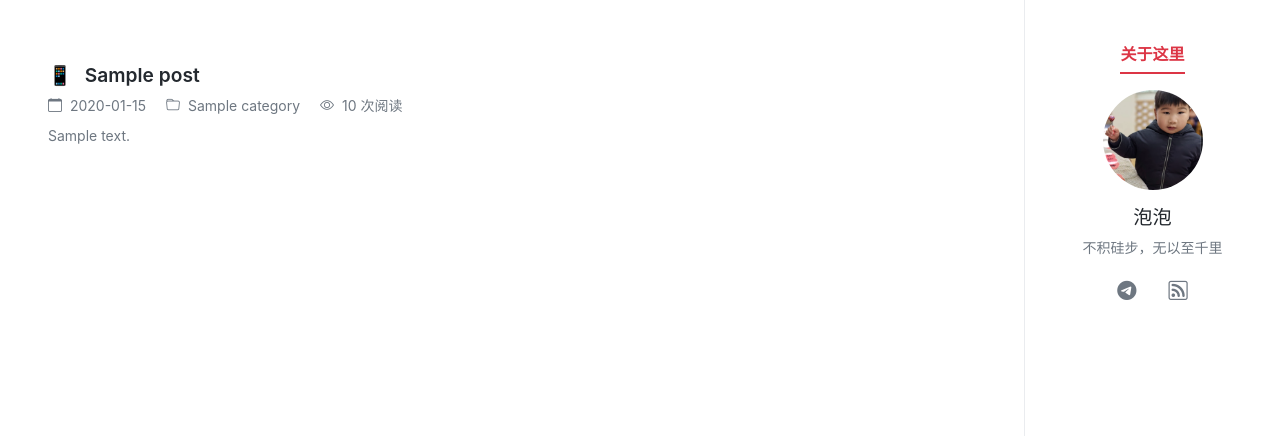
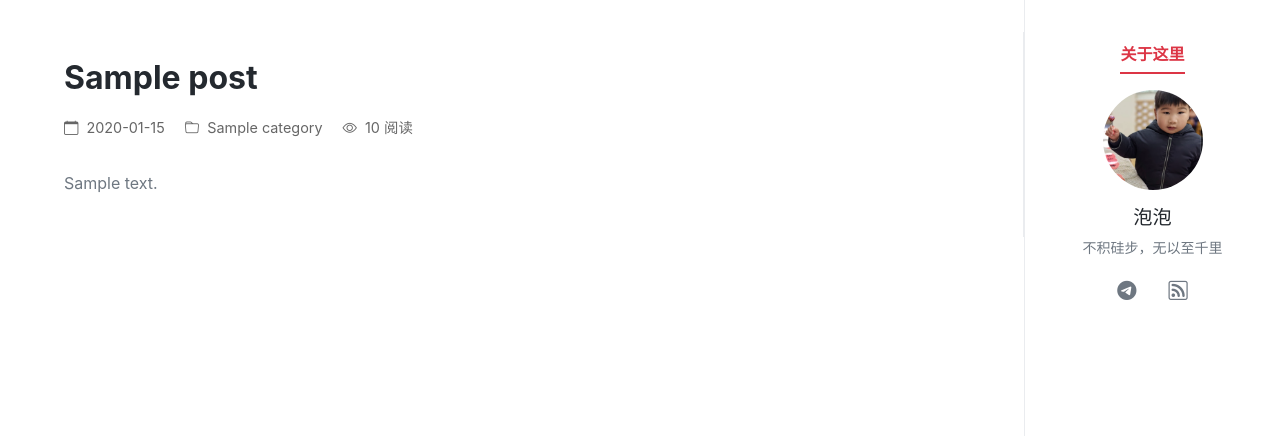
Before and after one commit to Strive-Sun/Blog, a Django app: page / in a window 1280 px wide. Shown: the part 51-487 px from the top of the page. Run offline with Django 4.2, Linux system fonts and the light colour scheme; tables that the repository leaves empty hold one stand-in row (values such as "Sample post"); some libraries are stand-ins or nearby versions.

Commit message:
删除标题图标

```diff
--- a/static/css/style.css
+++ b/static/css/style.css
@@ -32,10 +32,12 @@ body {
 /* 文章卡片样式 */
 .card {
     border: none;
-    border-bottom: 1px solid var(--border-color);
+    border-right: 1px solid var(--border-color);
     border-radius: 0;
-    margin: 0;
-    padding: 1rem;
+    padding: 1.5rem 2rem 1.5rem 2rem;
+    margin-bottom: 2rem;
+    background: #fff;
+    transition: all 0.3s ease;
 }
 
 .card:last-child {
@@ -43,7 +45,6 @@ body {
 }
 
 .card:hover {
-    border-color: var(--border-color);
     background-color: #f8f9fa;
 }
 
@@ -64,9 +65,10 @@ body {
 
 /* 文章元信息 */
 .post-meta {
-    color: var(--secondary-color);
-    font-size: 0.875rem;
-    margin-bottom: 0.5rem;
+    padding-left: 0;
+    color: #666;
+    font-size: 0.9rem;
+    margin-bottom: 1rem;
 }
 
 .post-meta span {
@@ -176,9 +178,25 @@ body {
 }
 
 /* 文章emoji图标 */
-.post-emoji {
-    font-size: 1.2rem;
-    margin-right: 0.5rem;
+.post-emoji,
+.article-title .post-emoji,
+.post-title .post-emoji,
+.card .post-emoji {
+    font-size: 2.8rem !important;
+    margin-right: 1rem;
+    vertical-align: middle;
+    display: inline-flex;
+    align-items: center;
+    position: relative;
+    top: -0.2rem;
+}
+
+.article-title .post-emoji {
+    font-size: 2.8rem !important;
+}
+
+.post-title .post-emoji {
+    font-size: 2.8rem !important;
 }
 
 /* 文章列表样式 */
@@ -247,8 +265,9 @@ body {
 
 /* 文章内容样式 */
 .post-content {
-    margin-top: 2rem;
+    padding-left: 0;
     line-height: 1.8;
+    color: var(--text-color);
 }
 
 .post-content p {
@@ -374,7 +393,7 @@ body {
 
 /* 主内容区域 */
 .main-content {
-    padding: 1rem;
+    padding: 1rem 0 1rem 2rem;
     margin: 0;
 }
 
@@ -589,11 +608,60 @@ body {
     white-space: nowrap;
 }
 
-.post-title {
+/* 文章标题和图标容器 */
+.article-header {
+    display: flex;
+    align-items: center;
+    gap: 1rem;
+    margin-bottom: 1.5rem;
+}
+
+/* 文章图标 */
+.post-emoji {
+    width: 48px;
+    height: 48px;
+    display: flex;
+    align-items: center;
+    justify-content: center;
+    font-size: 24px !important;
+    background-color: #f8f9fa;
+    border-radius: 8px;
+}
+
+/* 文章标题 */
+.post-title,
+.card .post-title,
+h1.post-title {
+    font-size: 2rem !important;
+    font-weight: bold;
+    margin: 0 0 1rem 0;
+    padding: 0;
+    line-height: 1.4;
+}
+
+.post-title a,
+.card .post-title a {
     color: var(--text-color);
     text-decoration: none;
+    transition: color 0.3s ease;
 }
 
-.post-title:hover {
+.post-title a:hover {
     color: var(--hover-color);
 }
+
+/* 移除旧的样式 */
+.article-title .post-emoji,
+.post-title .post-emoji,
+.card .post-emoji {
+    font-size: 24px !important;
+}
+
+/* 文章摘要样式 */
+.post-excerpt {
+    padding-left: 0;
+    font-size: 1rem;
+    color: var(--secondary-color);
+    margin: 1rem 0;
+    line-height: 1.6;
+}
--- a/templates/blog/index.html
+++ b/templates/blog/index.html
@@ -4,21 +4,18 @@
 <div class="post-list">
     {% for post in posts %}
     <article class="card">
-        <div class="card-body">
-            <h2 class="card-title">
-                <span class="post-emoji">📱</span>
+        <h1 class="post-title">
             <a href="{% url 'blog:post_detail' post.pk %}">{{ post.title }}</a>
-            </h2>
+        </h1>
         <div class="post-meta">
             <span><i class="bi bi-calendar"></i> {{ post.created_time|date:"Y-m-d" }}</span>
             {% if post.category %}
             <span><i class="bi bi-folder"></i> {{ post.category.name }}</span>
             {% endif %}
-                <span><i class="bi bi-eye"></i> {{ post.views }} 次阅读</span>
+            <span><i class="bi bi-eye"></i> {{ post.views }} 阅读</span>
         </div>
-            {% if post.excerpt %}
-            <p class="card-text">{{ post.excerpt }}</p>
-            {% endif %}
+        <div class="post-excerpt">
+            {{ post.excerpt }}
         </div>
     </article>
     {% empty %}
@@ -28,27 +25,15 @@
     {% endfor %}
 
     {% if is_paginated %}
-    <nav aria-label="分页导航">
-        <ul class="pagination justify-content-center">
+    <div class="pagination justify-content-center">
         {% if page_obj.has_previous %}
-            <li class="page-item">
-                <a class="page-link" href="?page={{ page_obj.previous_page_number }}">上一页</a>
-            </li>
+        <a href="?page={{ page_obj.previous_page_number }}" class="page-link">上一页</a>
         {% endif %}
-
-            {% for num in page_obj.paginator.page_range %}
-            <li class="page-item {% if page_obj.number == num %}active{% endif %}">
-                <a class="page-link" href="?page={{ num }}">{{ num }}</a>
-            </li>
-            {% endfor %}
-
+        <span class="current-page">{{ page_obj.number }} / {{ page_obj.paginator.num_pages }}</span>
         {% if page_obj.has_next %}
-            <li class="page-item">
-                <a class="page-link" href="?page={{ page_obj.next_page_number }}">下一页</a>
-            </li>
+        <a href="?page={{ page_obj.next_page_number }}" class="page-link">下一页</a>
         {% endif %}
-        </ul>
-    </nav>
+    </div>
     {% endif %}
 </div>
 {% endblock %}
```
Lines whose indentation alone changed are shown as unchanged.
